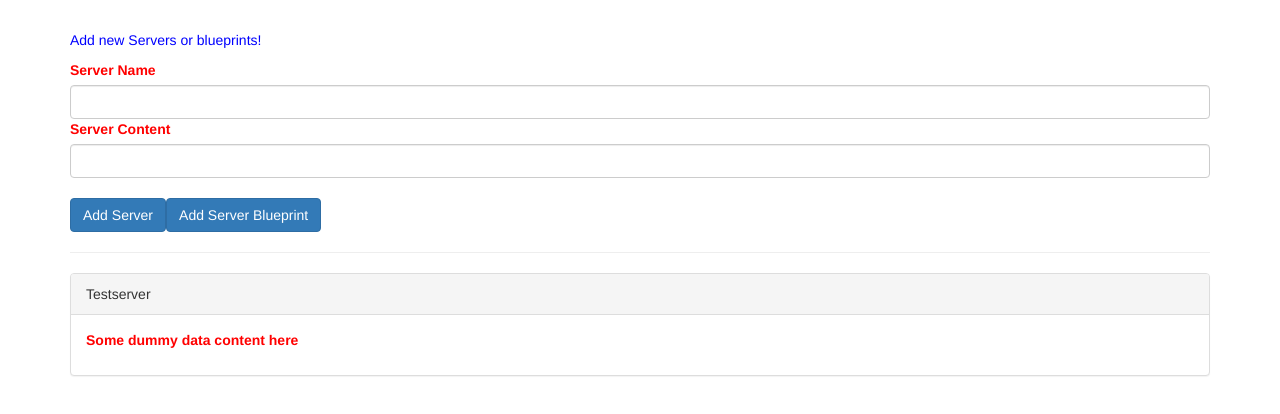
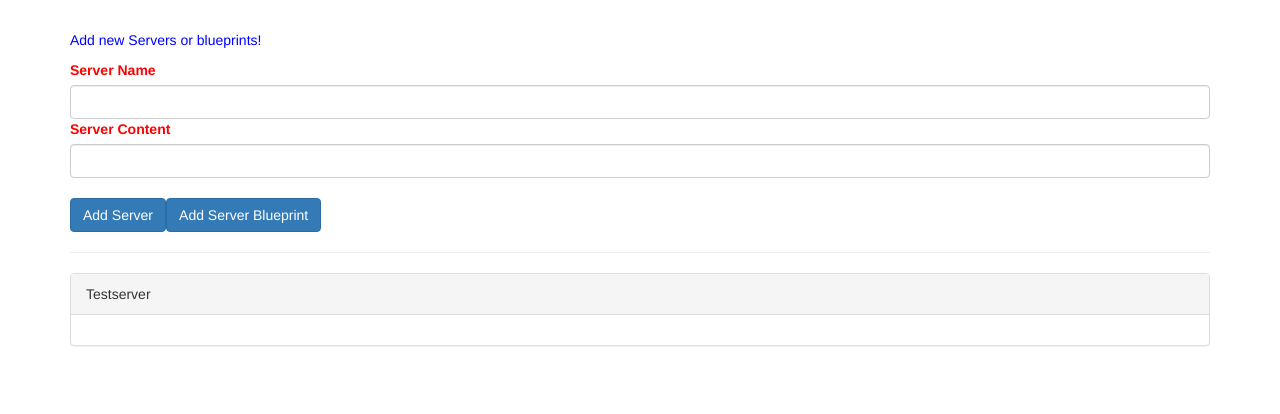
Before and after one commit to richardcalf/angular-the-complete-guide, an Angular app in the folder cmp-databinding-start/: page / in a window 1280 px wide. Shown: the top 414 px of the page. Built offline with nearby package versions, Linux system fonts and the light colour scheme.

Commit message:
section 5, video 76, everything you put in your own component is lost

```diff
--- a/cmp-databinding-start/src/app/app.component.html
+++ b/cmp-databinding-start/src/app/app.component.html
@@ -8,7 +8,12 @@
     <div class="col-xs-12">
       <app-server-element
       *ngFor="let serverElement of serverElements"
-      [srvElement]="serverElement" ></app-server-element>
+      [srvElement]="serverElement" >
+      <p>
+        <strong *ngIf="serverElement.type === 'server'" style="color: red">{{ serverElement.content }}</strong>
+        <em *ngIf="serverElement.type === 'blueprint'">{{ serverElement.content }}</em>
+      </p>
+    </app-server-element>
     </div>
   </div>
 </div>
--- a/cmp-databinding-start/src/app/server-element/server-element.component.html
+++ b/cmp-databinding-start/src/app/server-element/server-element.component.html
@@ -2,9 +2,6 @@
         class="panel panel-default">
         <div class="panel-heading">{{ element.name }}</div>
         <div class="panel-body">
-          <p>
-            <strong *ngIf="element.type === 'server'" style="color: red">{{ element.content }}</strong>
-            <em *ngIf="element.type === 'blueprint'">{{ element.content }}</em>
-          </p>
+
         </div>
       </div>
```
